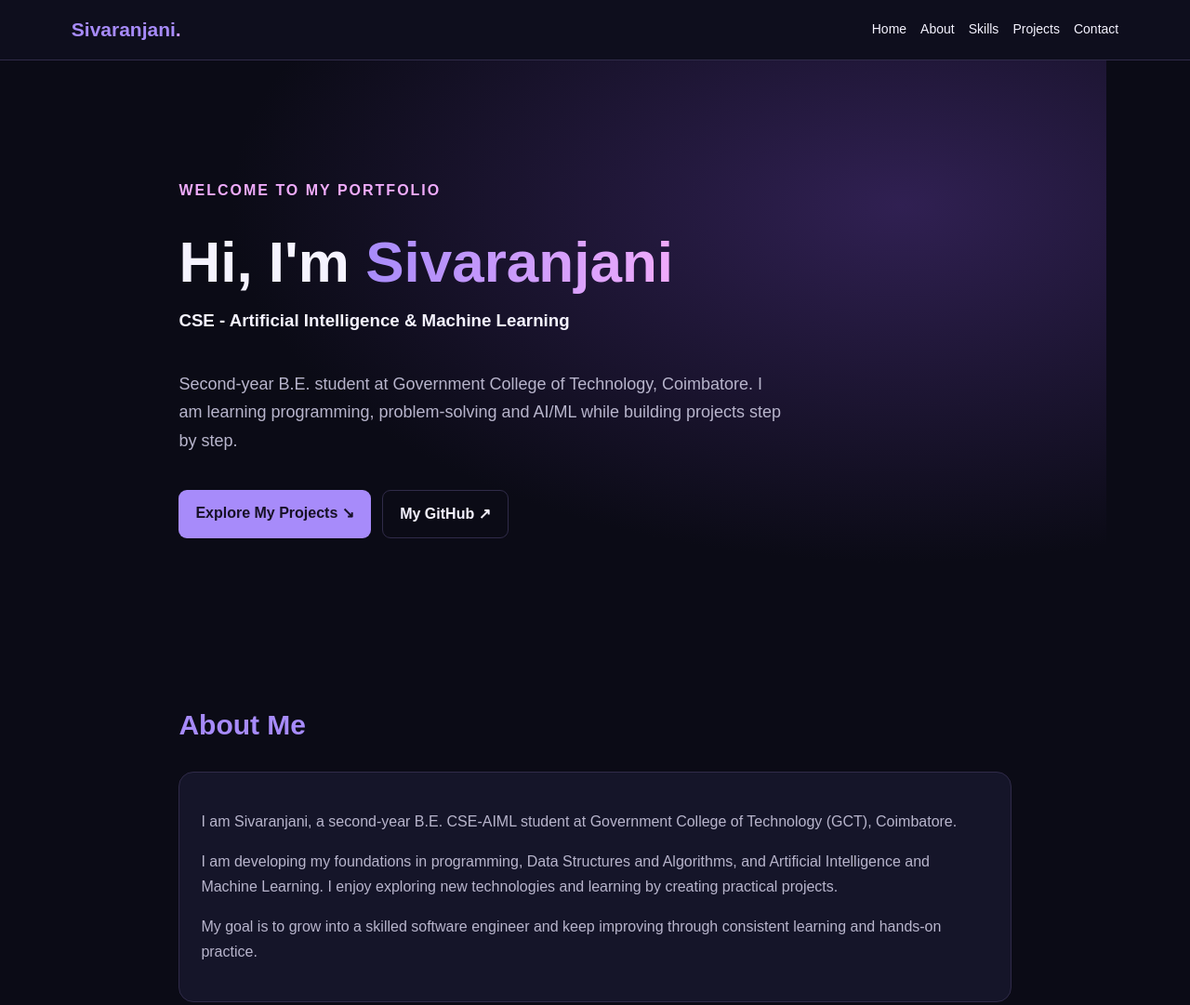
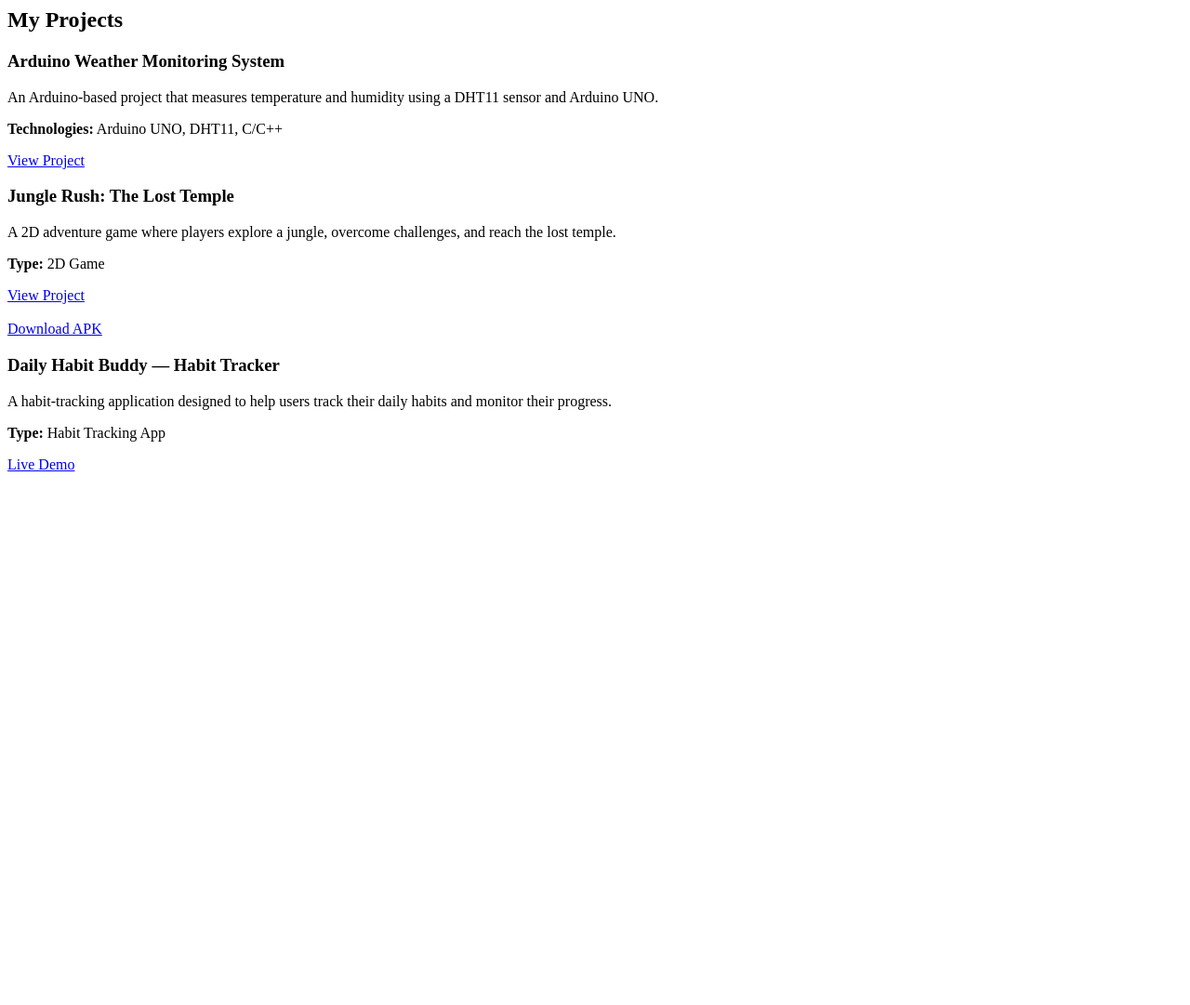
Before and after one commit to SivaranjaniV29/SivaranjaniV29.github.io, a plain HTML site: page index.html in a window 1280 px wide. Shown: the top 1081 px of the page at 93% size. After the commit the page ends 800 px from the top, so only its background shows below. Drawn offline with Linux system fonts and the light colour scheme.

Commit message:
Update index.html

```diff
--- a/index.html
+++ b/index.html
@@ -1,252 +1,58 @@
 
-<!DOCTYPE html>
-<html lang="en">
-<head>
-<meta charset="UTF-8">
-<meta name="viewport" content="width=device-width, initial-scale=1.0">
-<meta name="theme-color" content="#0b0b16">
-<meta name="description" content="Sivaranjani's CSE-AIML student portfolio, skills and projects.">
-<title>Sivaranjani | CSE-AIML Portfolio</title>
-<style>
-:root {
-  --bg: #0b0b16;
-  --panel: #151529;
-  --purple: #a78bfa;
-  --pink: #f0abfc;
-  --text: #f5f3ff;
-  --muted: #b8b5cc;
-  --border: #302b49;
-}
-* { box-sizing: border-box; }
-html { scroll-behavior: smooth; scroll-padding-top: 90px; }
-body {
-  margin: 0;
-  background: var(--bg);
-  color: var(--text);
-  font-family: Arial, sans-serif;
-  line-height: 1.7;
-}
-a { color: var(--purple); }
-header {
-  position: sticky;
-  top: 0;
-  z-index: 10;
-  background: rgba(15, 15, 31, .96);
-  border-bottom: 1px solid var(--border);
-  padding: 14px 6%;
-  display: flex;
-  justify-content: space-between;
-  align-items: center;
-  gap: 14px;
-  flex-wrap: wrap;
-}
-.logo { color: var(--purple); font-size: 21px; font-weight: bold; }
-nav { display: flex; flex-wrap: wrap; gap: 15px; }
-nav a { color: var(--text); text-decoration: none; font-size: 14px; }
-nav a:hover { color: var(--pink); }
-section { padding: 65px 8%; max-width: 1100px; margin: auto; }
-.hero {
-  min-height: 78vh;
-  display: flex;
-  flex-direction: column;
-  justify-content: center;
-  align-items: flex-start;
-  background: radial-gradient(ellipse at 80% 25%, #302052 0%, var(--bg) 58%);
-}
-.eyebrow { color: var(--pink); font-weight: bold; letter-spacing: 2px; }
-h1 { font-size: clamp(36px, 7vw, 62px); line-height: 1.15; margin: 12px 0; }
-h2 { font-size: 30px; color: var(--purple); margin-top: 0; }
-h3 { margin-top: 0; }
-.accent {
-  background: linear-gradient(90deg, var(--purple), var(--pink));
-  -webkit-background-clip: text;
-  background-clip: text;
-  color: transparent;
-}
-.lead { font-size: 18px; max-width: 650px; color: var(--muted); }
-.actions { display: flex; flex-wrap: wrap; gap: 12px; margin-top: 20px; }
-.btn {
-  display: inline-block;
-  padding: 11px 18px;
-  border-radius: 9px;
-  background: var(--purple);
-  color: #171126;
-  font-weight: bold;
-  text-decoration: none;
-}
-.btn.secondary { background: transparent; color: var(--text); border: 1px solid var(--border); }
-.btn:hover { transform: translateY(-2px); }
-.grid { display: grid; grid-template-columns: repeat(2, minmax(0, 1fr)); gap: 16px; }
-.card {
-  background: var(--panel);
-  padding: 23px;
-  border: 1px solid var(--border);
-  border-radius: 16px;
-  min-width: 0;
-}
-.card p { color: var(--muted); }
-.taglist { display: flex; flex-wrap: wrap; gap: 10px; }
-.tag {
-  background: #211b38;
-  border: 1px solid #453564;
-  color: #e9ddff;
-  padding: 7px 12px;
-  border-radius: 30px;
-  font-size: 14px;
-}
-.project-number { color: var(--pink); font-size: 13px; letter-spacing: 2px; }
-footer {
-  text-align: center;
-  border-top: 1px solid var(--border);
-  padding: 25px 15px;
-  color: var(--muted);
-}
-@media (max-width: 600px) {
-  header { justify-content: center; }
-  nav { justify-content: center; gap: 12px; }
-  section { padding: 48px 6%; }
-  .hero { min-height: 70vh; }
-  .grid { grid-template-columns: 1fr; }
-  h2 { font-size: 26px; }
-}
-</style>
-</head>
-<body>
+<section id="projects">
+  <h2>My Projects</h2>
 
-<header>
-  <div class="logo">Sivaranjani<span class="accent">.</span></div>
-  <nav>
-    <a href="#home">Home</a>
-    <a href="#about">About</a>
-    <a href="#skills">Skills</a>
-    <a href="#projects">Projects</a>
-    <a href="#contact">Contact</a>
-  </nav>
-</header>
+  <div class="project-container">
 
-<main>
-<section class="hero" id="home">
-  <p class="eyebrow">WELCOME TO MY PORTFOLIO</p>
-  <h1>Hi, I'm <span class="accent">Sivaranjani</span></h1>
-  <h3>CSE - Artificial Intelligence &amp; Machine Learning</h3>
-  <p class="lead">
-    Second-year B.E. student at Government College of Technology,
-    Coimbatore. I am learning programming, problem-solving and
-    AI/ML while building projects step by step.
-  </p>
-  <div class="actions">
-    <a class="btn" href="#projects">Explore My Projects ↘</a>
-    <a class="btn secondary" href="https://github.com/SivaranjaniV29"
-       target="_blank" rel="noopener noreferrer">My GitHub ↗</a>
+    <!-- Project 1: Weather Station -->
+    <div class="project-card">
+      <h3>Arduino Weather Monitoring System</h3>
+      <p>
+        An Arduino-based project that measures
+        temperature and humidity using a DHT11 sensor
+        and Arduino UNO.
+      </p>
+      <p><strong>Technologies:</strong> Arduino UNO, DHT11, C/C++</p>
+      <a href="YOUR_WEATHER_GITHUB_LINK"
+         target="_blank" rel="noopener noreferrer">
+        View Project
+      </a>
+    </div>
+
+    <!-- Project 2: Jungle Rush -->
+    <div class="project-card">
+      <h3>Jungle Rush: The Lost Temple</h3>
+      <p>
+        A 2D adventure game where players explore
+        a jungle, overcome challenges, and reach
+        the lost temple.
+      </p>
+      <p><strong>Type:</strong> 2D Game</p>
+      <a href="YOUR_GAME_GITHUB_LINK"
+         target="_blank" rel="noopener noreferrer">
+        View Project
+      </a>
+      <br><br>
+      <a href="YOUR_APK_DOWNLOAD_LINK"
+         target="_blank" rel="noopener noreferrer">
+        Download APK
+      </a>
+    </div>
+
+    <!-- Project 3: Habit Tracker -->
+    <div class="project-card">
+      <h3>Daily Habit Buddy — Habit Tracker</h3>
+      <p>
+        A habit-tracking application designed to help
+        users track their daily habits and monitor
+        their progress.
+      </p>
+      <p><strong>Type:</strong> Habit Tracking App</p>
+      <a href="https://habit-maker-simple.lovable.app"
+         target="_blank" rel="noopener noreferrer">
+        Live Demo
+      </a>
+    </div>
+
   </div>
 </section>
-
-<section id="about">
-  <h2>About Me</h2>
-  <div class="card">
-    <p>
-      I am Sivaranjani, a second-year B.E. CSE-AIML student at
-      Government College of Technology (GCT), Coimbatore.
-    </p>
-    <p>
-      I am developing my foundations in programming, Data Structures
-      and Algorithms, and Artificial Intelligence and Machine Learning.
-      I enjoy exploring new technologies and learning by creating
-      practical projects.
-    </p>
-    <p>
-      My goal is to grow into a skilled software engineer and keep
-      improving through consistent learning and hands-on practice.
-    </p>
-  </div>
-</section>
-
-<section id="skills">
-  <h2>Skills &amp; Learning</h2>
-  <p class="lead">Technologies and concepts I am learning and practising.</p>
-  <div class="taglist">
-    <span class="tag">C Programming</span>
-    <span class="tag">Python</span>
-    <span class="tag">Java</span>
-    <span class="tag">Data Structures</span>
-    <span class="tag">Algorithms</span>
-    <span class="tag">AI &amp; ML</span>
-    <span class="tag">HTML &amp; CSS</span>
-    <span class="tag">GitHub</span>
-    <span class="tag">Arduino</span>
-  </div>
-</section>
-
-<section id="projects">
-  <h2>Featured Projects</h2>
-  <p class="lead">A selection of my learning and college projects.</p>
-  <div class="grid">
-    <article class="card">
-      <span class="project-number">PROJECT 01</span>
-      <h3>Habit Tracker App</h3>
-      <p>
-        A mobile application project for tracking daily habits and
-        completion progress, with saved data.
-      </p>
-      <div class="taglist">
-        <span class="tag">MIT App Inventor</span>
-        <span class="tag">TinyDB</span>
-      </div>
-    </article>
-
-    <article class="card">
-      <span class="project-number">PROJECT 02</span>
-      <h3>Weather Monitoring System</h3>
-      <p>
-        An Arduino-based project that reads temperature and humidity
-        from a DHT11 sensor and displays readings through the Serial Monitor.
-      </p>
-      <div class="taglist">
-        <span class="tag">Arduino</span>
-        <span class="tag">DHT11</span>
-        <span class="tag">C++</span>
-      </div>
-    </article>
-
-    <article class="card">
-      <span class="project-number">PROJECT 03</span>
-      <h3>Jungle Rush: The Lost Temple</h3>
-      <p>
-        A 2D jungle adventure game project with separate gameplay,
-        menu, victory and game-over scenes.
-      </p>
-      <div class="taglist">
-        <span class="tag">2D Game</span>
-        <span class="tag">Game Design</span>
-      </div>
-    </article>
-  </div>
-</section>
-
-<section id="contact">
-  <h2>Let's Connect</h2>
-  <div class="card">
-    <p>
-      I am interested in learning, collaborating on projects and
-      connecting with fellow students and developers.
-    </p>
-    <p>
-      GitHub:
-      <a href="https://github.com/SivaranjaniV29"
-         target="_blank" rel="noopener noreferrer">
-        github.com/SivaranjaniV29 ↗
-      </a>
-    </p>
-    <p>Email: Add your preferred public contact email here.</p>
-  </div>
-</section>
-</main>
-
-<footer>
-  <p>Designed and built by Sivaranjani · 2026</p>
-  <p>Learning today. Building for tomorrow.</p>
-  <a href="#home">Back to top ↑</a>
-</footer>
-
-</body>
-</html>
```
